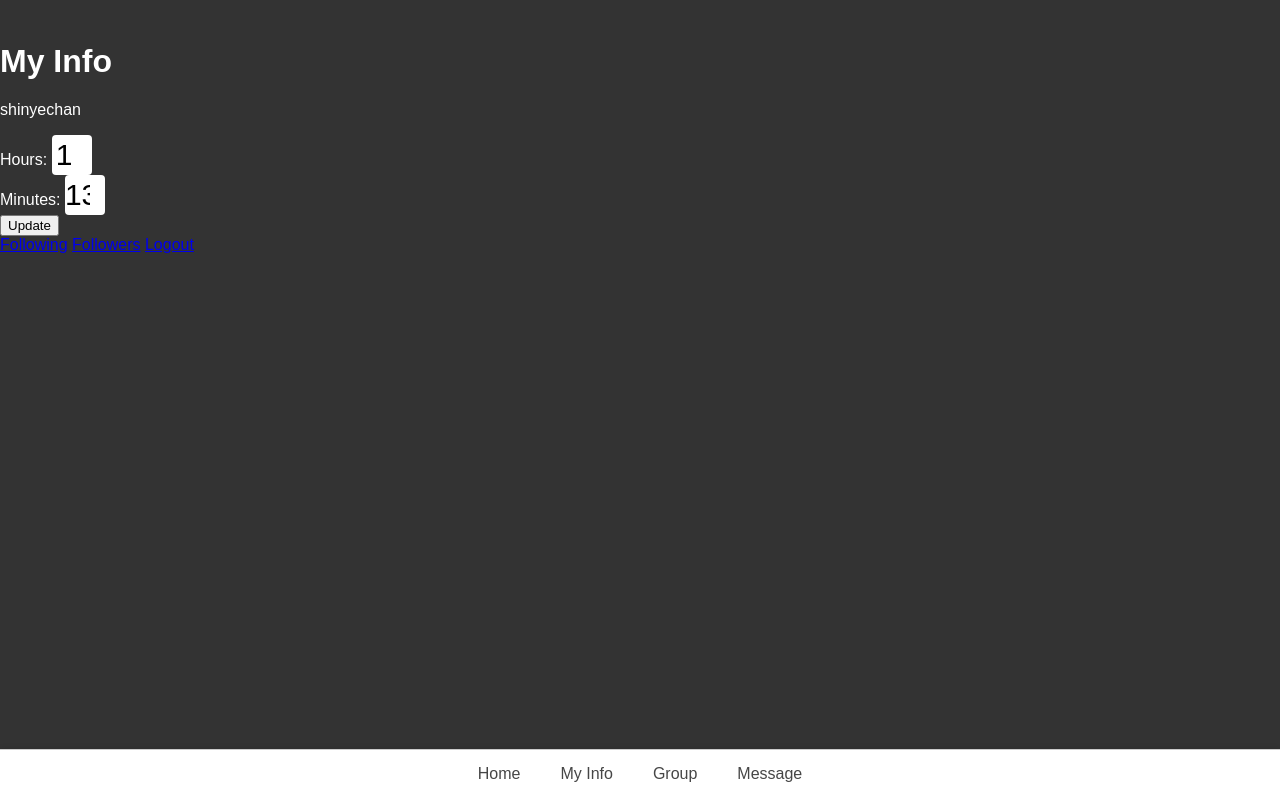
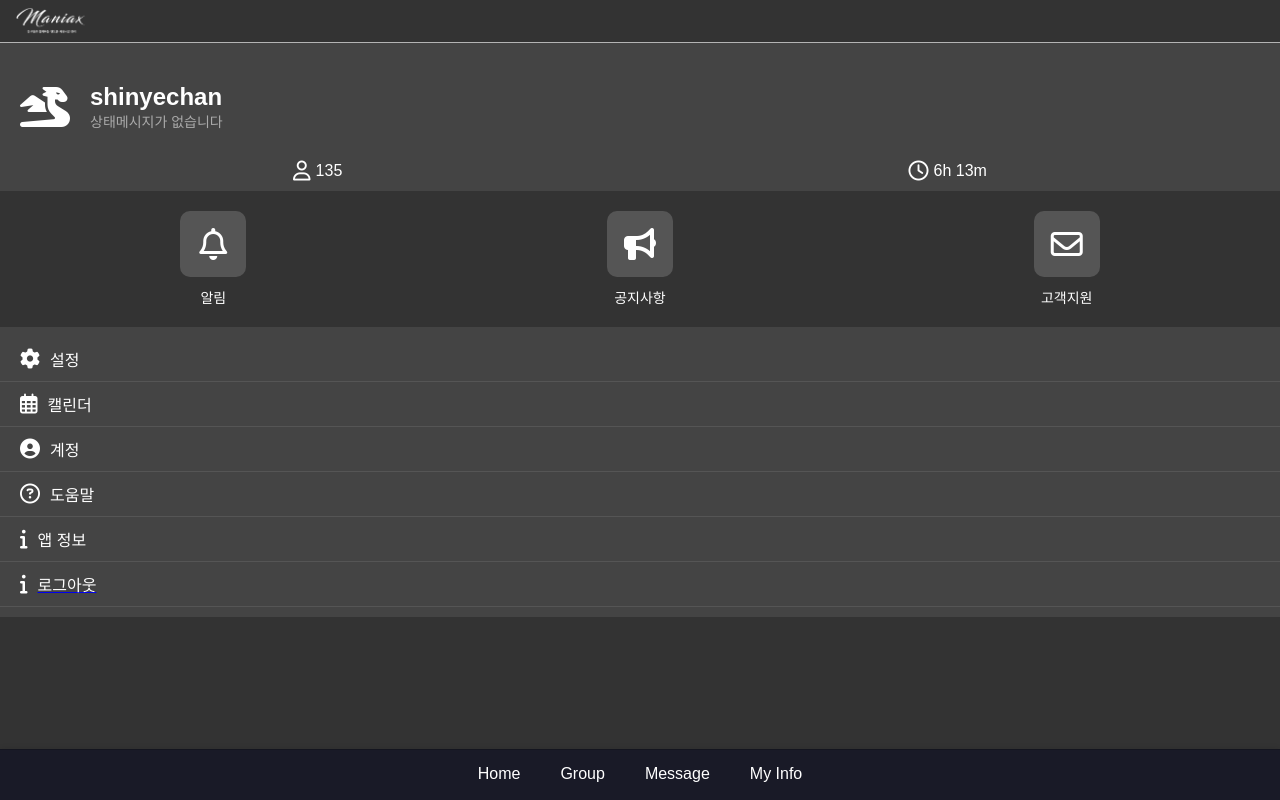
Before and after one commit to Yechan0903/maniax, a Django app: page /myinfo/ in a window 1280 px wide. Run offline with Django 5.2, Linux system fonts and the light colour scheme; the first user in the database is signed in; data comes from the database, SQL or seed files in the repository; some libraries are stand-ins or nearby versions.

Commit message:
myinfofront

```diff
--- /dev/null
+++ b/main/static/css/more.css
@@ -0,0 +1,190 @@
+.app-container {
+  width: 100%;
+  background-color: #444; /* App background color */
+  overflow: hidden; /* Ensure content doesn't overflow */
+}
+
+.profile-container {
+  width: 100%;
+  height: 100%;
+  background-color: #444;
+}
+
+.header {
+  display: flex;
+  justify-content: space-between;
+  padding: 10px;
+  background-color: #444;
+}
+
+.profile {
+  display: flex;
+  align-items: center;
+  padding: 20px;
+  background-color: #444;
+}
+
+.profile-pic {
+  font-size: 40px;
+  cursor: pointer;
+}
+
+.profile-info {
+  margin-left: 20px;
+  flex-grow: 1;
+}
+
+.username {
+  font-size: 24px;
+  font-weight: bold;
+}
+
+.status {
+  font-size: 14px;
+  color: #aaa;
+  display: block;
+}
+
+.stats {
+  display: flex;
+  justify-content: space-around;
+  padding: 10px;
+  background-color: #444;
+}
+
+.stat {
+  display: flex;
+  align-items: center;
+  gap: 5px;
+}
+
+.stat-icon {
+  font-size: 20px;
+}
+
+.notification {
+  margin: 20px;
+  padding: 0;
+  display: flex;
+  align-items: center;
+  justify-content: center;
+}
+
+.notification-img {
+  width: 100%;
+  border-radius: 10px;
+  object-fit: contain;
+  cursor: pointer;
+}
+
+.invite-button {
+  background-color: transparent;
+  color: #d1aaff;
+  border: none;
+  padding: 10px;
+  font-size: 18px;
+  width: 100%;
+  cursor: pointer;
+  text-align: left;
+  padding-left: 20px;
+}
+
+.menu-icons {
+  display: flex;
+  justify-content: space-around;
+  padding: 20px 0;
+  background-color: #333;
+}
+
+.menu-icon {
+  display: flex;
+  flex-direction: column;
+  align-items: center;
+  gap: 5px;
+  cursor: pointer;
+}
+
+.icon-background {
+  background-color: #555; /* Slightly brighter background */
+  border-radius: 10px; /* Rounded corners */
+  padding: 8px; /* Adjust padding to make it smaller */
+  width: 50px; /* Adjust width */
+  height: 50px; /* Adjust height */
+  display: flex;
+  align-items: center;
+  justify-content: center;
+}
+
+.menu-icon-img {
+  font-size: 32px; /* Adjust font size to fit in the smaller box */
+  color: white;
+}
+
+.menu-icon-label {
+  font-size: 14px;
+  margin-top: 5px;
+}
+
+.menu-items {
+  background-color: #444;
+  padding: 10px 0;
+}
+
+.menu-item {
+  display: flex;
+  align-items: center;
+  padding: 10px 20px;
+  border-bottom: 1px solid #555;
+  cursor: pointer;
+}
+
+.menu-item:hover {
+  background-color: #555;
+}
+
+.menu-item-icon {
+  font-size: 20px;
+  color: white;
+  flex-shrink: 0;
+}
+
+.menu-item-label {
+  font-size: 16px;
+  display: flex;
+  align-items: center;
+  margin-left: 10px;
+  text-decoration: none;
+  color: white;
+}
+
+.align-center {
+  align-self: center;
+}
+
+.bottom-menu {
+  position: fixed;
+  bottom: 0;
+  width: 100%;
+  max-width: 400px;
+  display: flex;
+  justify-content: space-around;
+  background-color: #00274d;
+  padding: 10px 0;
+  border-top-left-radius: 15px;
+  border-top-right-radius: 15px;
+}
+
+.bottom-menu-item {
+  display: flex;
+  flex-direction: column;
+  align-items: center;
+  gap: 5px;
+}
+
+.bottom-menu-icon {
+  font-size: 25px;
+}
+
+.bottom-menu-label {
+  font-size: 14px;
+}
--- a/main/static/css/styles.css
+++ b/main/static/css/styles.css
@@ -1,5 +1,6 @@
 @import "home.css";
 @import "group.css";
+@import "more.css";
 
 body {
   margin: 0;
@@ -11,7 +12,7 @@
   bottom: 0;
   left: 0;
   width: 100%;
-  background-color: #ffffff; /* Background color */
+  background-color: #191a27; /* Background color */
   color: rgb(255, 255, 255); /* Text color */
   display: flex;
   justify-content: center; /* Center the items horizontally */
@@ -34,14 +35,14 @@
 
 nav ul li a {
   display: block;
-  color: rgb(70, 70, 70);
+  color: rgb(255, 255, 255);
   text-align: center;
   padding: 5px 20px;
   text-decoration: none;
 }
 
 nav ul li a:hover {
-  background-color: #ffffff;
+  background-color: #191a27;
 }
 
 .content {
@@ -63,10 +64,10 @@
   justify-content: space-between;
   align-items: center;
   box-sizing: border-box;
-  background-color: rgb(255, 255, 255);
+  background-color: #333;
   color: black;
   z-index: 2;
-  border-bottom: 1.2px solid rgba(0, 0, 0, 0.2);
+  border-bottom: 1.2px solid rgb(180, 180, 180);
   left: 0px;
   padding: 0px 10px 0px 0px;
 }
--- a/main/templates/base.html
+++ b/main/templates/base.html
@@ -18,12 +18,15 @@
     ></script>
   </head>
   <body>
+    <header class="screen-header">
+      <img id="logo" src="{% static 'images/maniax.png' %}" />
+    </header>
     <nav class="navbar">
       <ul>
         <li><a href="{% url 'rankings' %}">Home</a></li>
-        <li><a href="{% url 'myinfo' %}">My Info</a></li>
         <li><a href="{% url 'my_group' %}">Group</a></li>
         <li><a href="{% url 'received_list' %}">Message</a></li>
+        <li><a href="{% url 'myinfo' %}">My Info</a></li>
       </ul>
     </nav>
     <div class="content">{% block content %} {% endblock %}</div>
--- a/main/templates/following_rankings.html
+++ b/main/templates/following_rankings.html
@@ -11,7 +11,7 @@
         <th>User</th>
         <th>Screen Time</th>
       </tr>
-      {% load time_filters %} {% for screen_time in screen_times %}
+      {% load time_filters %} {% for screen_time in following_screen_times %}
       <tr>
         <td>{{ screen_time.rank }}</td>
         <td>{{ screen_time.user.username }}</td>
--- a/main/templates/myinfo.html
+++ b/main/templates/myinfo.html
@@ -1,12 +1,85 @@
 {% extends 'base.html' %} {% block title %}My Info{%endblock%} {%block content%}
-<h1>My Info</h1>
-<p>{{ user.username }}</p>
-<form method="post">
-  {% csrf_token %} {{ form.hours.label_tag }} {{ form.hours }}<br />
-  {{ form.minutes.label_tag }} {{ form.minutes }}<br />
-  <button type="submit">Update</button>
-</form>
-<a href="{%url 'following' user_id=request.user.id %}">Following</a>
-<a href="{%url 'followers' user_id=request.user.id %}">Followers</a>
-<a href="{% url 'logout' %}">Logout</a>
+{% load static %}
+
+<div class="app-container">
+  <div class="profile-container">
+    <div class="header">
+      <span class="time"></span>
+      <!--이건 시간-->
+      <div class="icons"><!--이건 와이파이, 배터리,상태--></div>
+    </div>
+    <div class="profile">
+      <i class="fa-solid fa-dragon profile-pic" onclick="goToAlertPage()"></i>
+      <div class="profile-info">
+        <span class="username">{{ user.username }}</span>
+        <span class="status">상태메시지가 없습니다</span>
+      </div>
+    </div>
+    <div class="stats">
+      <div class="stat">
+        <i class="fa-regular fa-user stat-icon"></i>
+        <span class="stat-value">135</span>
+      </div>
+      <div class="stat">
+        <i class="fa-regular fa-clock stat-icon"></i>
+        <span class="stat-value">6h 13m</span>
+      </div>
+    </div>
+    <div class="menu-icons">
+      <div class="menu-icon">
+        <div class="icon-background">
+          <i
+            class="fa-regular fa-bell menu-icon-img"
+            onclick="goToAlertPage()"
+          ></i>
+        </div>
+        <span class="menu-icon-label">알림</span>
+      </div>
+      <div class="menu-icon">
+        <div class="icon-background">
+          <i
+            class="fa-solid fa-bullhorn menu-icon-img"
+            onclick="goToNoticePage()"
+          ></i>
+        </div>
+        <span class="menu-icon-label">공지사항</span>
+      </div>
+      <div class="menu-icon">
+        <div class="icon-background">
+          <i
+            class="fa-regular fa-envelope menu-icon-img"
+            onclick="goToCustomerSupportPage()"
+          ></i>
+        </div>
+        <span class="menu-icon-label">고객지원</span>
+      </div>
+    </div>
+    <div class="menu-items">
+      <div class="menu-item" onclick="goToSettingsPage()">
+        <i class="fa-solid fa-gear menu-item-icon"></i>
+        <span class="menu-item-label">설정</span>
+      </div>
+      <div class="menu-item" onclick="goToCalendarPage()">
+        <i class="fa-regular fa-calendar-days menu-item-icon"></i>
+        <span class="menu-item-label">캘린더</span>
+      </div>
+      <div class="menu-item" onclick="goToAccountPage()">
+        <i class="fa-solid fa-circle-user menu-item-icon"></i>
+        <span class="menu-item-label">계정</span>
+      </div>
+      <div class="menu-item" onclick="goToHelpPage()">
+        <i class="fa-regular fa-question-circle menu-item-icon"></i>
+        <span class="menu-item-label">도움말</span>
+      </div>
+      <div class="menu-item" onclick="goToAppInfoPage()">
+        <i class="fa-solid fa-info menu-item-icon"></i>
+        <span class="menu-item-label">앱 정보</span>
+      </div>
+      <a href="{% url 'logout' %}" class="menu-item">
+        <i class="fa-solid fa-info menu-item-icon"></i>
+        <span class="menu-item-label">로그아웃</span>
+      </a>
+    </div>
+  </div>
+</div>
 {%endblock%}
--- a/main/views.py
+++ b/main/views.py
@@ -25,7 +25,9 @@
                 return redirect('rankings')
         else:
             form = ScreenTimeForm(instance=screen_time)
-        return render(request, 'rankings.html', {'screen_times': screen_times, 'form': form})
+        following_user_ids = Relationship.objects.filter(from_user=user).values_list('to_user_id')
+        following_screen_times = ScreenTime.objects.filter(user__id__in=following_user_ids).order_by('-total_minutes')
+        return render(request, 'rankings.html', {'screen_times': screen_times, 'form': form, 'following_screen_times':following_screen_times,})
 
     return render(request, 'rankings.html', context)
 
@@ -80,22 +82,14 @@
     logout(request)
     return redirect('rankings')
 
-def send_message(request, username):
-    receiver = get_object_or_404(settings.AUTH_USER_MODEL, username=username)
-    if request.method == "POST":
-        content = request.POST.get('content')
-        message = Message(sender=request.user, receiver=receiver, content=content)
-        message.save()
-        return redirect('profile', username=username)
-    return render(request, 'send_message.html', {'receiver': receiver})
 
 @login_required
 def following_rankings_view(request):
     user = get_object_or_404(CustomUser, id=request.user.id)
     following_user_ids = Relationship.objects.filter(from_user=user).values_list('to_user_id')
-    screen_times = ScreenTime.objects.filter(user__id__in=following_user_ids).order_by('-total_minutes')
+    following_screen_times = ScreenTime.objects.filter(user__id__in=following_user_ids).order_by('-total_minutes')
     context = {
         'user':user,
-        'screen_times':screen_times,
+        'following_screen_times':following_screen_times,
     }
     return render(request, 'following_rankings.html', context)
```
Also changed, not shown: other parts of main/static/css/styles.css (+0 -7 lines), main/static/css/home.css (+21 -14 lines), main/static/js/modal.js (+14 -0 lines), main/templates/rankings.html (+37 -16 lines), db.sqlite3, main/static/images/maniax.png, 1 other file.
